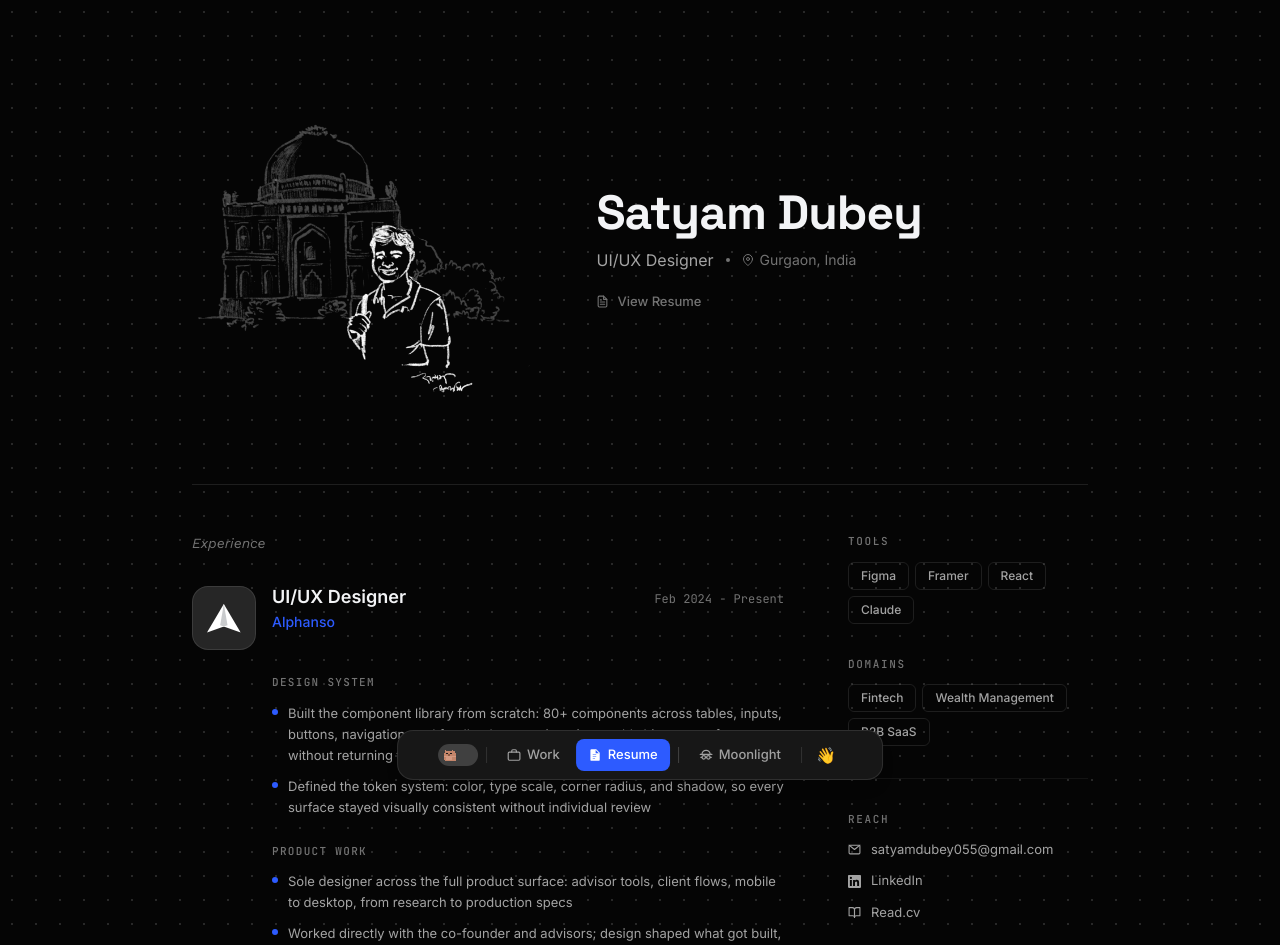
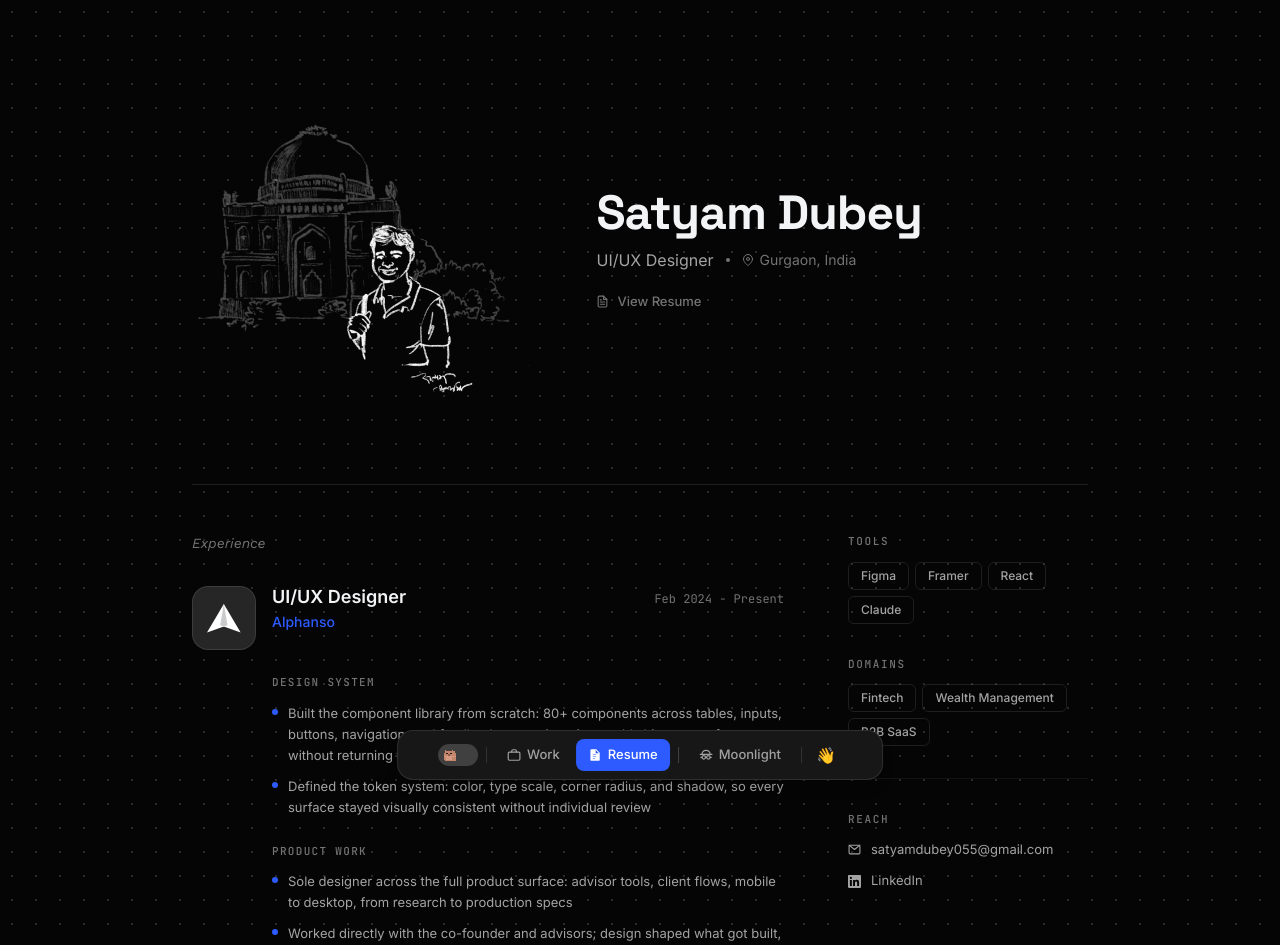
Before and after one commit to Satyam-055/portfolio, a React (Vite) app: page /resume in a window 1280 px wide. Shown: the top 945 px of the page. Built offline with nearby package versions, Linux system fonts and the light colour scheme.

Commit message:
Remove Read.cv from Resume REACH section

```diff
--- a/src/pages/Resume.jsx
+++ b/src/pages/Resume.jsx
@@ -357,18 +357,6 @@
                     </svg>
                     LinkedIn
                   </a>
-                  <a
-                    href="https://read.cv/satyamdubey"
-                    target="_blank"
-                    rel="noopener noreferrer"
-                    className="flex items-center gap-2.5 text-[13px] text-[var(--text-secondary)] hover:text-[var(--text-primary)] transition-colors"
-                  >
-                    <svg width="13" height="13" viewBox="0 0 24 24" fill="none" stroke="currentColor" strokeWidth="2" strokeLinecap="round" strokeLinejoin="round">
-                      <path d="M2 3h6a4 4 0 014 4v14a3 3 0 00-3-3H2z" />
-                      <path d="M22 3h-6a4 4 0 00-4 4v14a3 3 0 013-3h7z" />
-                    </svg>
-                    Read.cv
-                  </a>
                 </div>
               </div>
 
```
